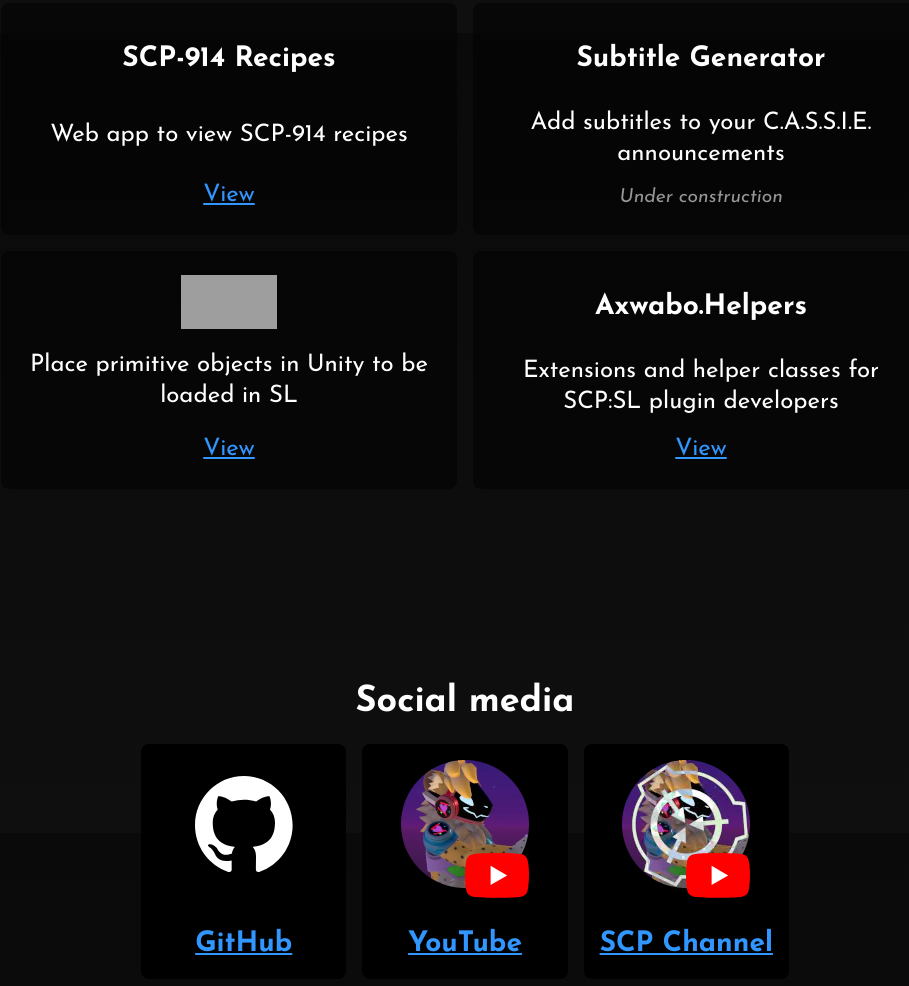
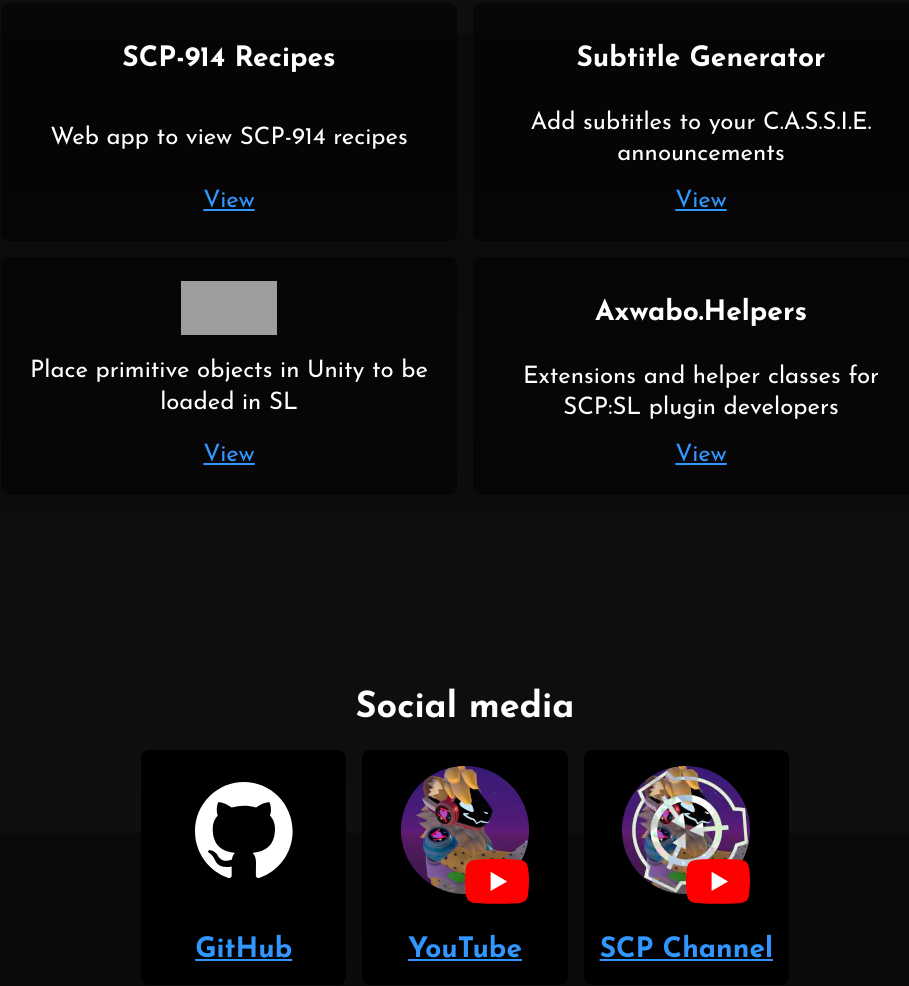
Before and after one commit to Axwabo/axwabo.github.io, a plain HTML site: page index.html in a window 1280 px wide. Shown: the part 767-1753 px from the top of the page, without its empty margins (175-1084 px from the left). Drawn offline with Linux system fonts and the light colour scheme; grey boxes are pictures that could not be loaded.

Commit message:
reference CASSIE subtitles project

```diff
--- a/index.html
+++ b/index.html
@@ -31,7 +31,7 @@
             <div class="card">
                 <h3>Subtitle Generator</h3>
                 <p>Add subtitles to your C.A.S.S.I.E. announcements</p>
-                <i class="gray">Under construction</i>
+                <a href="https://axwabo.github.io/CassieSubtitles/" target="C.A.S.S.I.E. Subtitles" class="hover-background">View</a>
             </div>
             <div class="card">
                 <img src="https://raw.githubusercontent.com/Axwabo/slocLoader/main/logo%20small.png" alt="sloc logo" width="96" height="54">
```
